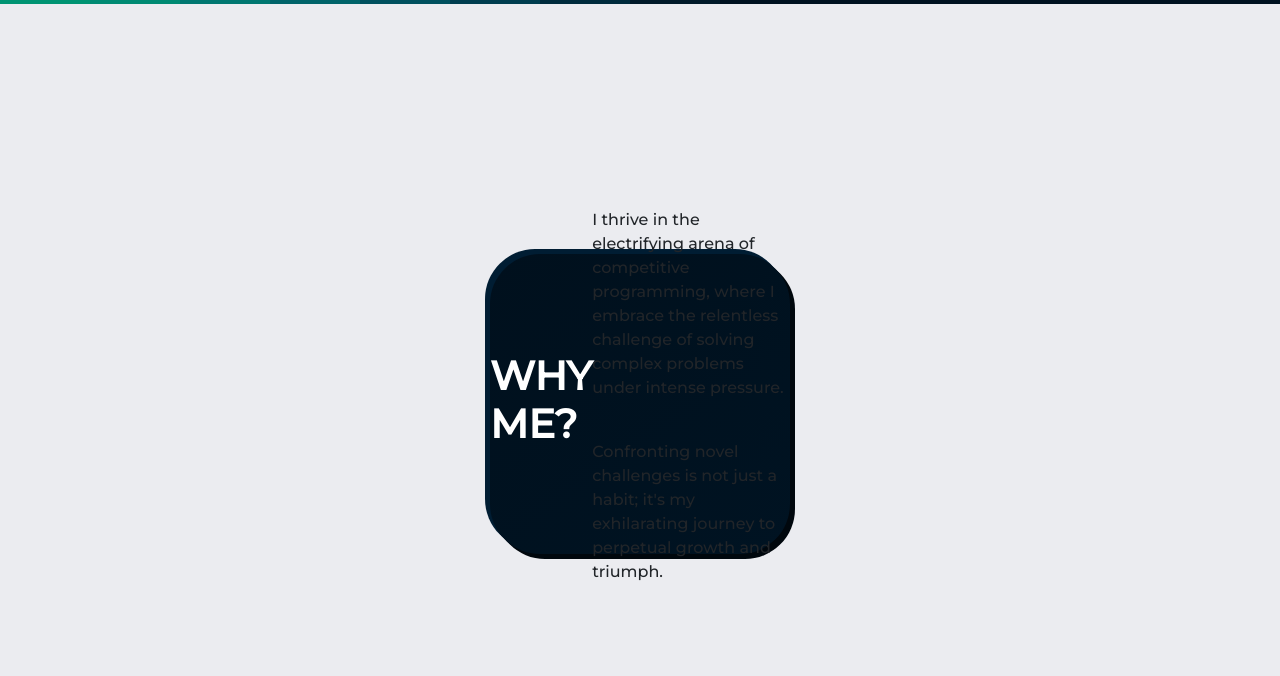
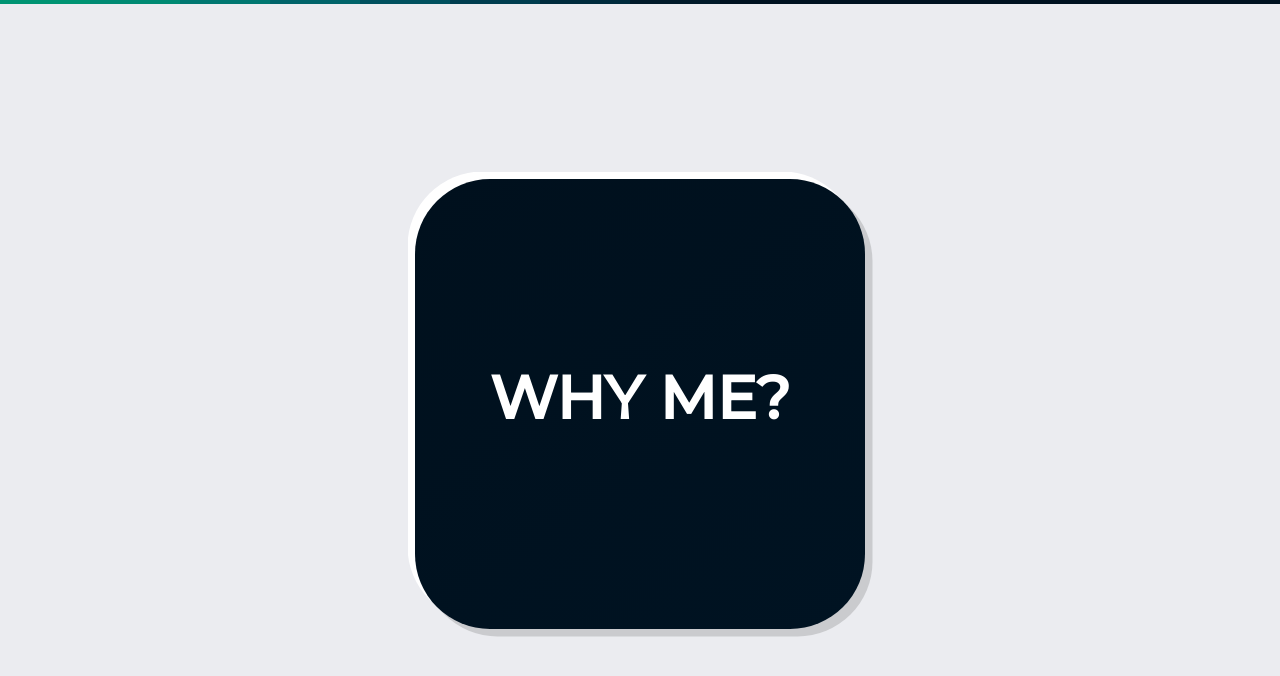
Before and after one commit to VVSD-Charan/Portfolio, a React (Create React App) app in the folder client/: page /courses in a window 1280 px wide. In both pictures the pointer is over the element "WHY ME?". Shown: the part 796-1472 px from the top of the page. Built offline with nearby package versions, Linux system fonts and the light colour scheme.

Commit message:
Added why-me animation

```diff
--- a/client/src/pages/Courses.js
+++ b/client/src/pages/Courses.js
@@ -24,10 +24,10 @@ function Courses() {
                     <h1>Why Me?</h1>
                     <div className='why-me-content'>
                         <p>
-                            I thrive in the electrifying arena of competitive programming, where I embrace the relentless challenge of solving complex problems under intense pressure.</p>
+                            I thrive in the electrifying arena of competitive programming.</p>
                         <br/>
                         <p>
-                            Confronting novel challenges is not just a habit; it's my exhilarating journey to perpetual growth and triumph.
+                            So , confronting novel challenges is not just a habit! it's my exhilarating journey to perpetual growth and triumph.
                         </p>
                     </div>
                 </div>
--- a/client/src/stylesheets/projects-courses.css
+++ b/client/src/stylesheets/projects-courses.css
@@ -84,12 +84,39 @@
     width: 300px;
     background-color: #001220;
     border-radius: 50px;
+    transition: all 0.5s;
+}
+
+.why-me:hover > h1{
+    display: none;
+}
+
+.why-me:hover{
+    transform: scale(1.5);
+    background-color: #EBECF0 !important;
+    background: #EBECF0 !important;
+    box-shadow: 5px 5px 0px #cacbce, -5px -5px 0px #ffffff !important;
+    color: black;
+    font-weight: bold !important;
+}
+
+.why-me:hover .why-me-content{
+    display: flex;
+    height: 100%;
+    width: 80%;
+    flex-direction: column;
+    align-items: center;
+    justify-content: center;
 }
 
 .why-me h1{
     color: white;
     font-weight: bold;
     text-transform: uppercase;
+}
+
+.why-me-content{
+    display: none;
 }
 
 .why-me-parent{
```
